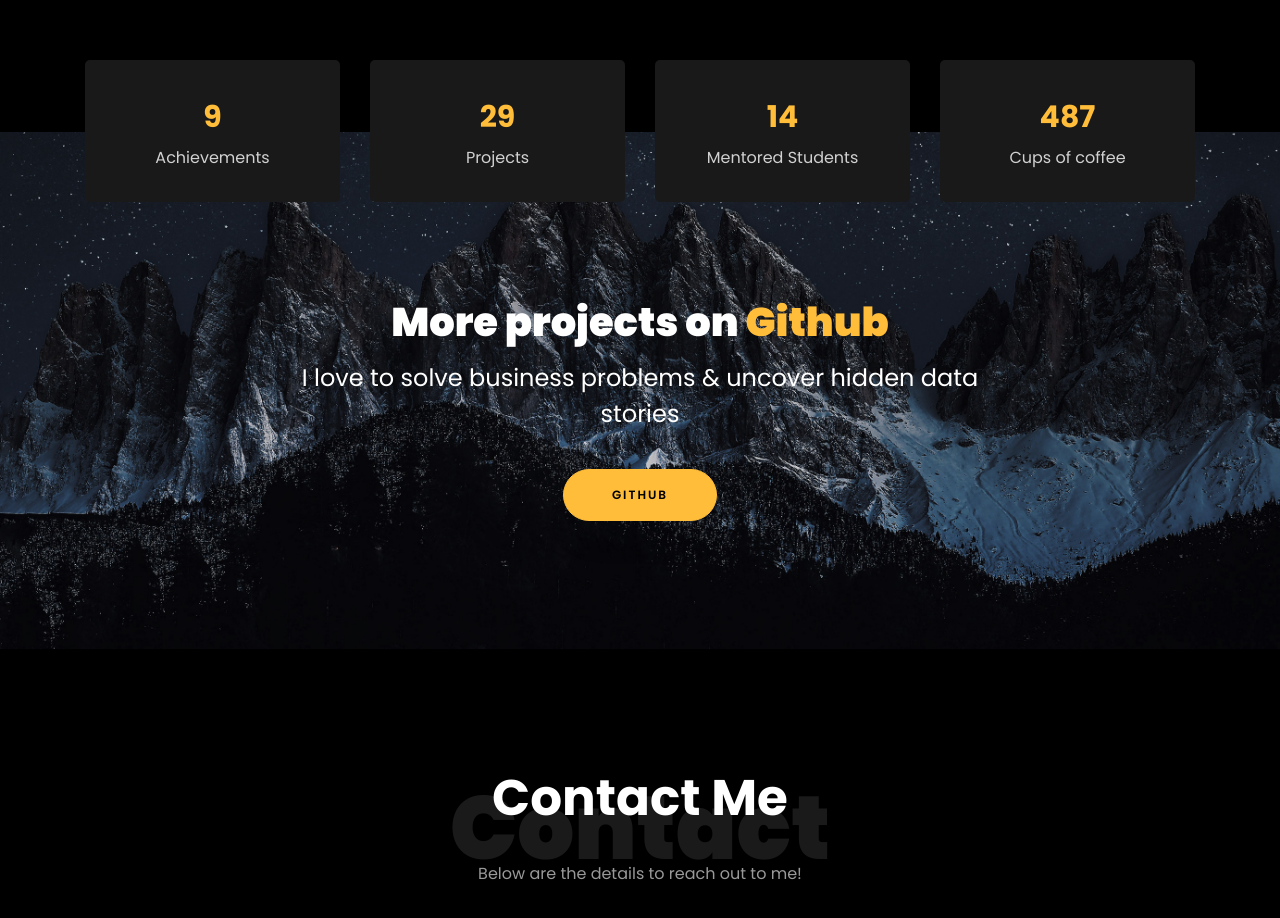
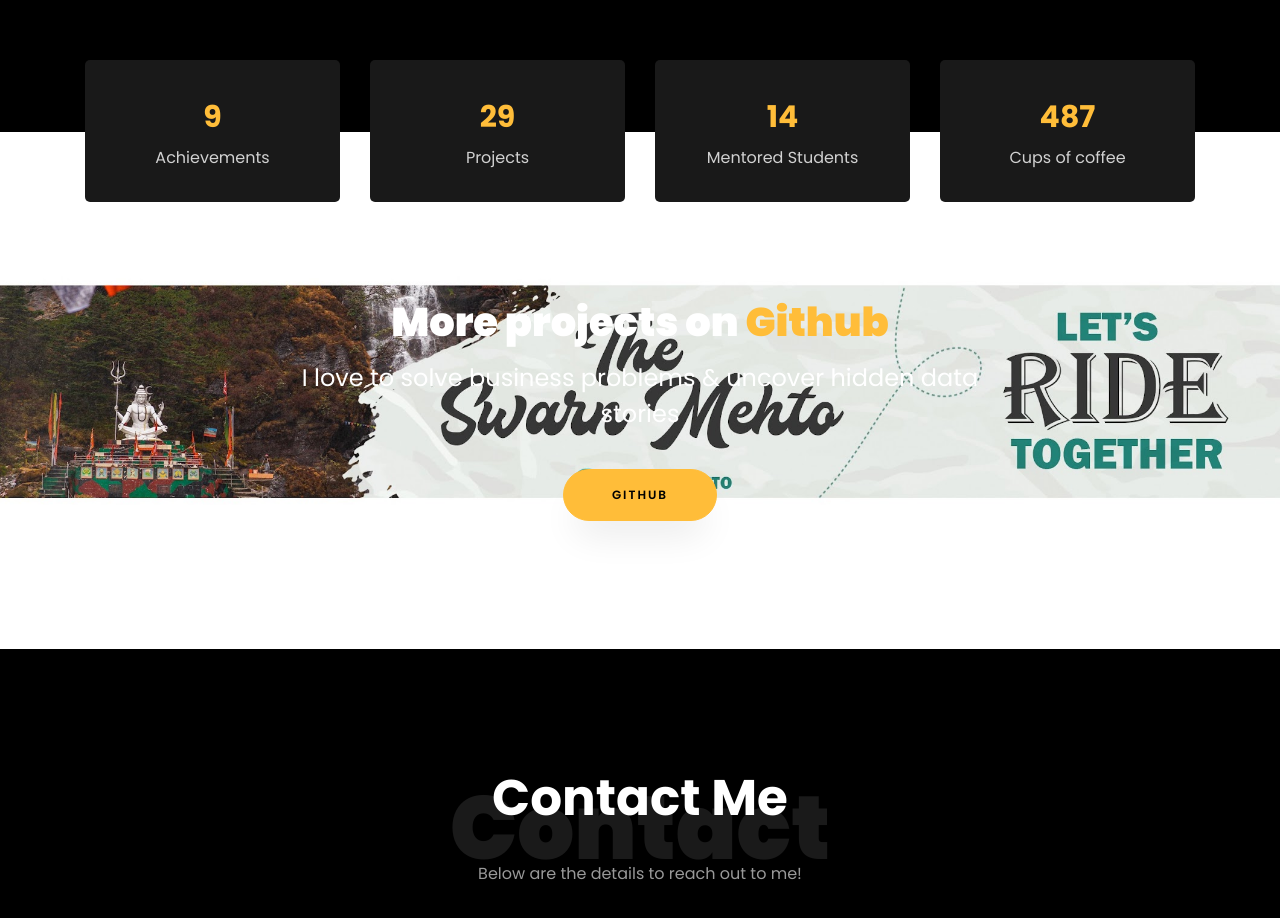
Before and after one commit to SwarnMehto/SKMport, a plain HTML site: page index.html in a window 1280 px wide. Shown: the part 4480-5398 px from the top of the page. Drawn offline with Linux system fonts and the light colour scheme; animation ran at ten frames a second; files whose address does not match are found by name.

Commit message:
Update index.html

```diff
--- a/index.html
+++ b/index.html
@@ -503,7 +503,7 @@
         </div>
       </div>
 
-	  <div class="ftco-section ftco-hireme img margin-top" style="background-image: url(images/bg_1.jpg)">
+	  <div class="ftco-section ftco-hireme img margin-top" style="background-image: url(images/Bg_3.jpg)">
 			<!-- <div class="container"> -->
 				<div class="row justify-content-center">
 					<div class="col-md-7 ftco-animate text-center">
```
